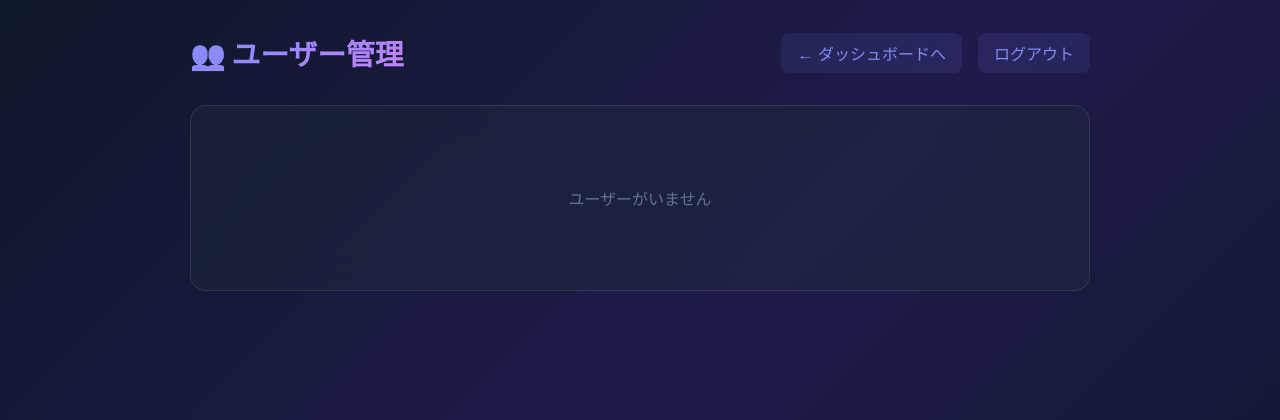
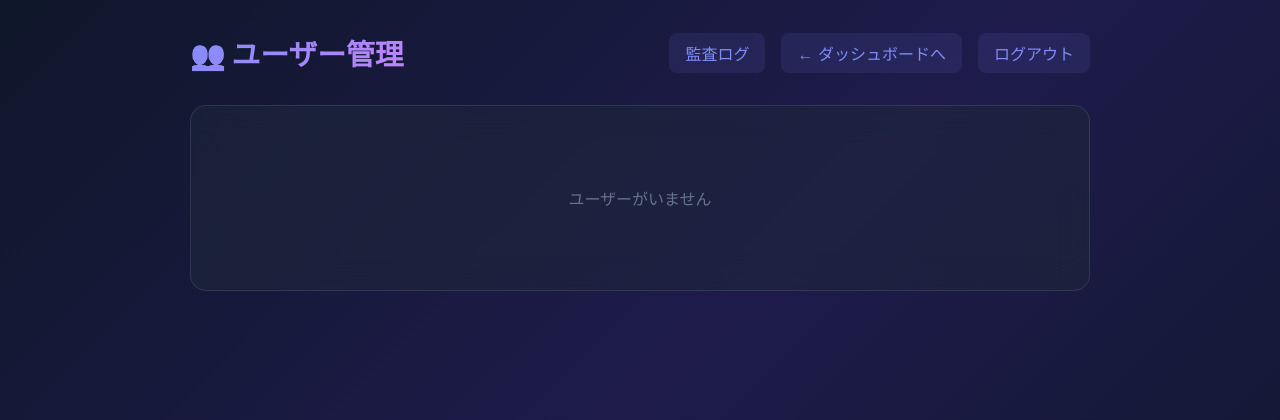
Before and after one commit to GithubOgY/fastapi_xserver, a FastAPI app: template templates/admin_users.html in a window 1280 px wide. Shown: the top 420 px of the page. Run offline with FastAPI, Linux system fonts and the light colour scheme; the template is opened without the code that fills it, so the values that code supplies are empty.

Commit message:
feat(ui): ユーザー管理画面に監査ログへのリンクを追加
- admin_users.html のナビゲーションバーに監査ログリンクを追加

🤖 Generated with [Claude Code](https://claude.com/claude-code)

Co-Authored-By: Claude Sonnet 4.5 <noreply@anthropic.com>

```diff
--- a/templates/admin_users.html
+++ b/templates/admin_users.html
@@ -143,6 +143,7 @@
         <div class="header">
             <h1>👥 ユーザー管理</h1>
             <div class="nav-links">
+                <a href="/admin/audit-logs">監査ログ</a>
                 <a href="/dashboard">← ダッシュボードへ</a>
                 <a href="/logout">ログアウト</a>
             </div>
```
